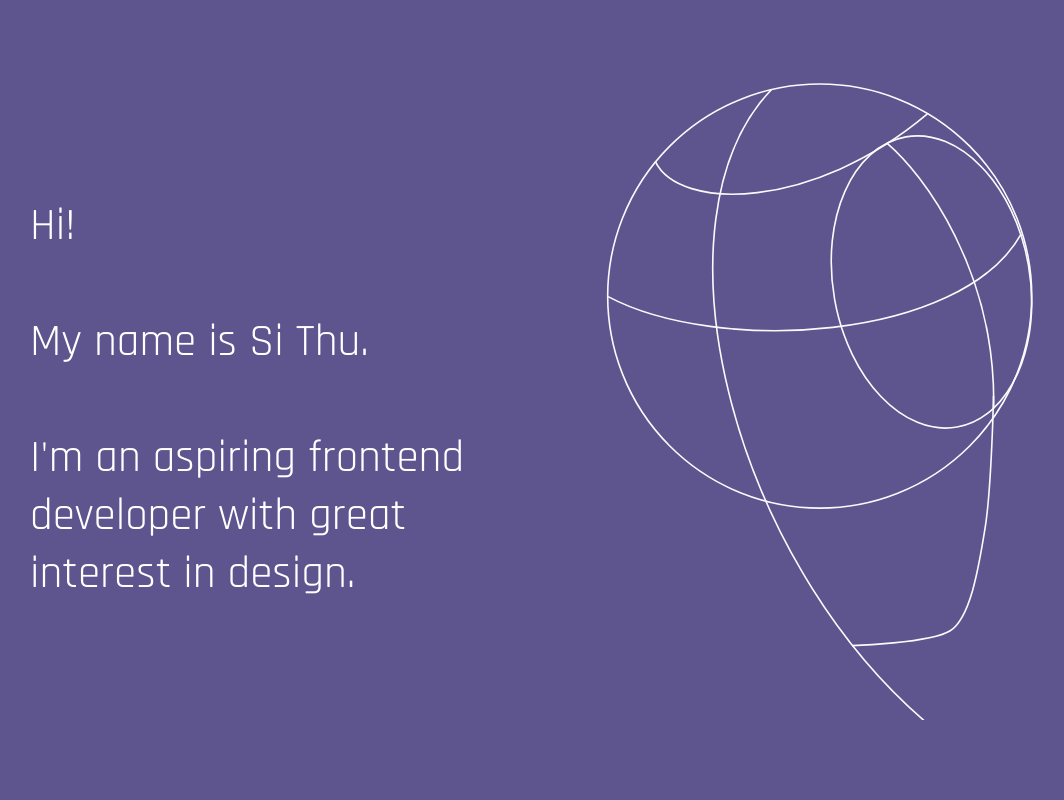
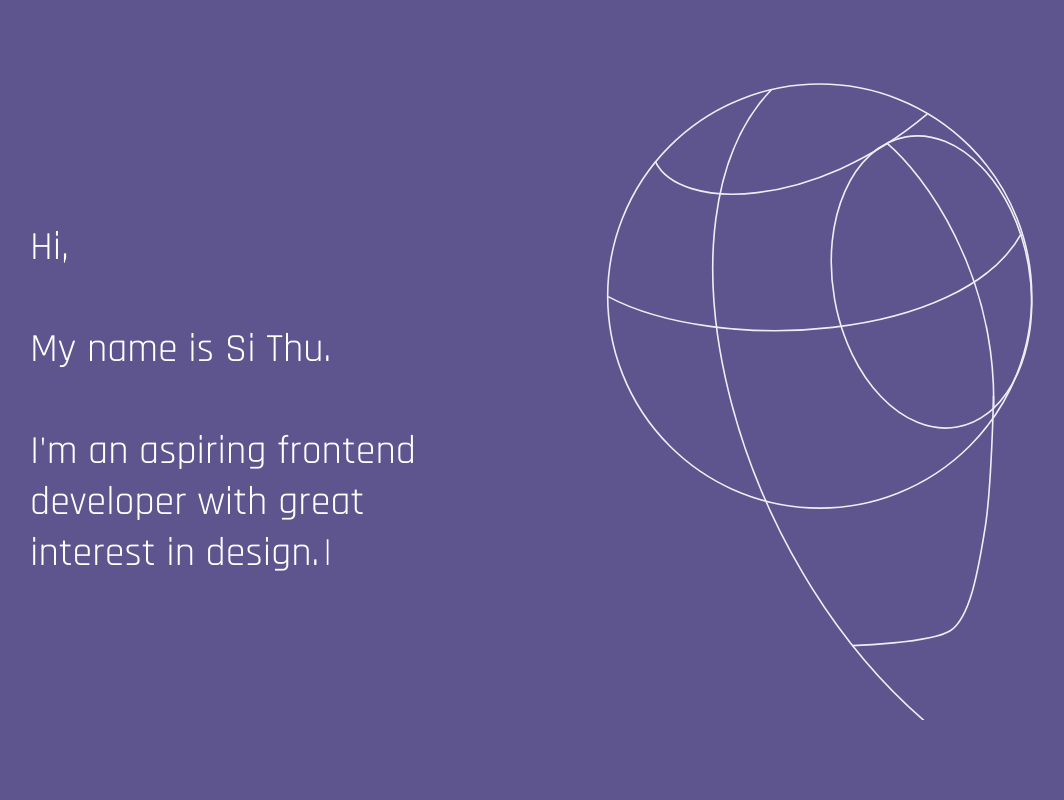
Before and after one commit to sthk206/sthk206.github.io, a plain HTML site: page index.html in a window 1280 px wide. Shown: the top 800 px of the page, without its empty margins (162-1226 px from the left). Drawn offline with Linux system fonts and the light colour scheme.

Commit message:
typing animation and font change

```diff
--- a/index.html
+++ b/index.html
@@ -10,6 +10,7 @@
     <div class="landingscreen fullscreen">
         <div class="landingflex-1">
             <h1 id="fullscreen-intro"></h1>
+            <h1><span id="myname">|</span></h1>
         </div>
         <div class="landingflex-2">
             <svg width="450" viewBox="0 0 278 395" fill="none" xmlns="http://www.w3.org/2000/svg">
--- a/main.js
+++ b/main.js
@@ -1,22 +1,45 @@
 var i = 0;
-var txt = "Hi! My name is Si Thu.I'm an aspiring frontend developer with great interest in design.";
-var type = '<span id="myname">|</span>';
-var speed = 30;
+var txt = "Hi, My name is Si Thu.I'm an aspiring frontend developer with great interest in design.";
+var speed = 50;
+var pCount = 0;
 
 function typeW(){
   if (i < txt.length) {
-    if((txt.charAt(i) === '!' || txt.charAt(i) === '.') && i != txt.length-1){
-        document.getElementById("fullscreen-intro").innerHTML += txt.charAt(i);
+    if(( txt.charAt(i) === ',') && i != txt.length-1){
+      document.getElementById("fullscreen-intro").innerHTML += txt.charAt(i);
         document.getElementById("fullscreen-intro").innerHTML += "<br><br>";
+        i++;
+        pCount++;
+        setTimeout(typeW, speed);
+    }
+
+    else if(( txt.charAt(i) === '.') && i != txt.length-1){
+      document.getElementById("fullscreen-intro").innerHTML += txt.charAt(i);
+      setTimeout(function()
+      {
+        document.getElementById("fullscreen-intro").innerHTML += "<br>";
+
+      }, 650);
+      setTimeout(function()
+      {
+        document.getElementById("fullscreen-intro").innerHTML += "<br>";
+
+      }, 850);
+      setTimeout(function()
+      {
+        i++;
+        pCount++;
+        setTimeout(typeW, speed);
+      }, 1500);
+
     }
     else{
         document.getElementById("fullscreen-intro").innerHTML += txt.charAt(i);
+        i++;
+        setTimeout(typeW, pCount < 2? speed : speed/2);
     }
-    i++;
-    setTimeout(typeW, speed);
+
   }
-  else{
-    document.getElementById("fullscreen-intro").innerHTML += type;
-  }
+
 }
-window.onload=typeW();
+window.onload= setTimeout(typeW, 800);
--- a/style.css
+++ b/style.css
@@ -17,7 +17,7 @@ h1,h2,h3,h4,h5,h6{
     font-weight: normal;
 }
 h1{
-    font-size: 45px;
+    font-size: 40px;
 }
 h2{
     font-size: 30px;
@@ -54,7 +54,7 @@ h3{
 .landingflex-2{
     flex-grow: 1;
     padding-left: 20%;
-    animation:fade-in 6s;
+    animation:fade-in 7s;
 
 }
 @keyframes fade-in {
@@ -67,6 +67,9 @@ h3{
 
 #fullscreen-intro{
 
+}
+.landingflex-1>h1{
+    display: inline;
 }
 
 #myname{
@@ -237,6 +240,7 @@ h3{
     justify-content: center;
     align-items: center;
     flex-direction: column;
+    text-align: center;
 }
 .resume{
     color: white;
@@ -311,3 +315,8 @@ h3{
         order: -1;
     }
 }
+/* footer{
+    margin: 50px 0 25px;
+    color: rgb(255, 255, 255);
+    font-size: 15px;
+} */
```
